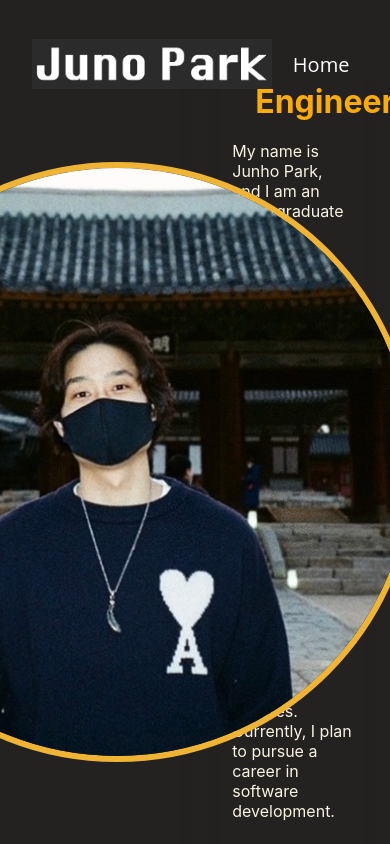
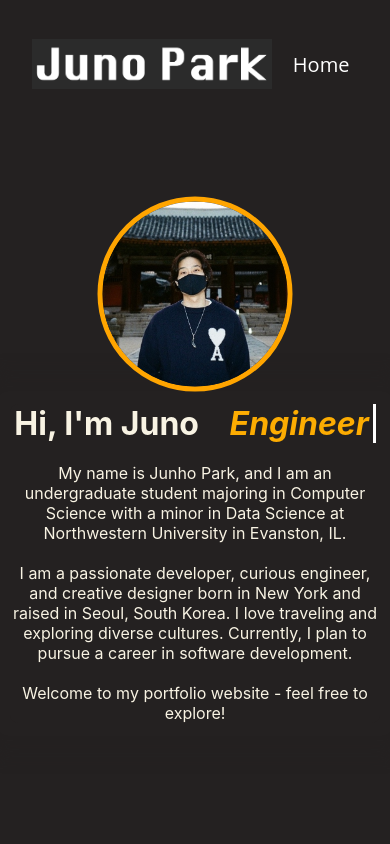
Before and after one commit to parkjuno0309/portfolio-website, a React (Create React App) app: page / in a window 390 px wide. Shown: the top 844 px of the page. Built offline with nearby package versions, Linux system fonts and the light colour scheme.

Commit message:
Updates
1. italicized dynamic-text
2. dynamic window adjustment (mobile)

```diff
--- a/src/App.js
+++ b/src/App.js
@@ -1,4 +1,4 @@
-import React from 'react';
+import React, { useEffect, useState } from 'react';
 import { BrowserRouter as Router, Routes, Route, Link } from 'react-router-dom';
 
 // Components
@@ -11,10 +11,59 @@ import Projects from './components/routes/Projects';
 
 // Styles
 import './styles/App.css';
+import './styles/animations.css';
+
+// The maximum number of pixels the window must be to be determined as mobile view
+const MOBILE_VIEW_THRESHOLD = 890;
 
 const App = () => {
+  // Determine if the window is mobile view
+  const [windowWidth, setWindowWidth] = useState(window.innerWidth);
+  const [showMobileView, setShowMobileView] = useState(null);
+
+  // Set up event listeners
+  useEffect(() => {
+    // Blur active element on click
+    const handleClick = () => document.activeElement.blur();
+    document.addEventListener('click', handleClick);
+
+    // Window resize event listener
+    const handleWindowResize = () => setWindowWidth(window.innerWidth);
+    window.addEventListener('resize', handleWindowResize);
+
+    // Hash change event listener
+    const handleHashChange = () => {
+      const { hash, pathname } = window.location;
+
+      // If the URL is not the root, redirect to the root
+      if (pathname !== '/') {
+        window.location.href = '/#' + pathname;
+      }
+
+      // Fix URL if slash exists in hash and is not the first character
+      const hashSlashIndex = hash.indexOf('/');
+      if (hashSlashIndex > -1 && hashSlashIndex !== 1) {
+        window.location.href = '/#' + hash.slice(hashSlashIndex);
+      }
+    };
+    window.addEventListener('hashchange', handleHashChange);
+    handleHashChange();
+
+    // Cleanup event listeners
+    return () => {
+      document.removeEventListener('click', handleClick);
+      window.removeEventListener('resize', handleWindowResize);
+      window.removeEventListener('hashchange', handleHashChange);
+    };
+  }, []); // Only run on mount
+
+  // Determine if window is narrow enough to be identified as mobile view
+  useEffect(() => {
+    setShowMobileView(windowWidth <= MOBILE_VIEW_THRESHOLD);
+  }, [windowWidth]);
   return (
     <Router>
+      <div className={`app-container${showMobileView ? ' mobile' : ''}`}>
         <div className="App">
           <Navbar />
           <div className="page-content">
@@ -25,6 +74,7 @@ const App = () => {
             </Routes>
           </div>
         </div>
+      </div>
     </Router>
   );
 };
--- a/src/components/routes/Home.js
+++ b/src/components/routes/Home.js
@@ -46,7 +46,9 @@ const Home = () => {
   }, [role, deleting, roleIndex]);
   return (
     <div className="home-container" key={location.pathname}>
-      <img src={userImg} alt="User" className="bg" />
+      <div className="image-container">
+        <img src={userImg} alt="User" className="bg" />
+      </div>
       <div className="info-container">
         <div className="background-info">
           <h1>
--- a/src/styles/Home.css
+++ b/src/styles/Home.css
@@ -1,6 +1,6 @@
 .home-container {
   display: flex;
-  justify-content: center;
+  justify-content: space-around;
   align-items: center;
   height: 100%;
   width: 100%;
@@ -11,12 +11,14 @@
 .home-container .info-container {
   display: flex;
   flex-direction: column;
+  align-items: center; /* Centralize content */
   justify-content: center;
-  width: 35%;
+  width: 35vw; /* Responsive width */
   position: relative;
-  left: 25%;
-  margin: 2rem;
-  padding: 0.5rem;
+  margin: 2vh 2%; /* Responsive margins */
+  top: -5%;
+  left: 9%;
+  padding: 0.5vw;
   animation: fade-in 850ms, slide-left 850ms;
 }
 
@@ -32,17 +34,17 @@
 }
 
 .home-container .bg {
-  width: 600px;
-  height: 600px;
-  border-radius: 60%;
+  width: 30vw; /* Responsive width based on viewport width */
+  height: 30vw; /* Keep height equal to width to maintain a circle */
+  border-radius: 50%; /* Makes the image circular */
   object-fit: cover;
   position: absolute;
-  left: 30%;
-  top: 50%;
+  left: 30%; /* Centralize horizontally */
+  top: 49.5%; /* Centralize vertically */
   transform: translate(-50%, -50%);
-  border: 5px solid rgb(252, 172, 2);
+  border: 5px solid orange; /* Orange border */
   z-index: 1;
-  animation: fade-in 3.5s, sway-border 3s infinite ease-in-out;
+  animation: fade-in 3.5s;
 }
 
 .home-container .info-container .social-links {
@@ -100,12 +102,22 @@
   animation: unset;
 }
 
+.mobile .home-container .bg {
+  position: absolute;
+  top: 28%;
+  left: 50%;
+  height: 50vw;
+  width: 50vw;
+  animation: unset;
+}
+
 .dynamic-text {
   border-right: 3px solid white;
   margin-left: 23px;
-  padding-right: 3px;
+  padding-right: 4px;
   white-space: nowrap;
   overflow: hidden;
+  font-style: italic;
   animation: blink-caret 0.7s step-end infinite;
   color: rgb(252, 172, 2);
 }
@@ -192,15 +204,3 @@
     border-color: white;
   }
 }
-
-@keyframes sway-border {
-  0%,
-  100% {
-    border-width: 6px;
-    border-color: rgb(252, 172, 2);
-  }
-  50% {
-    border-width: 6px;
-    border-color: #ccc;
-  }
-}
```
Lines whose indentation alone changed are shown as unchanged.
